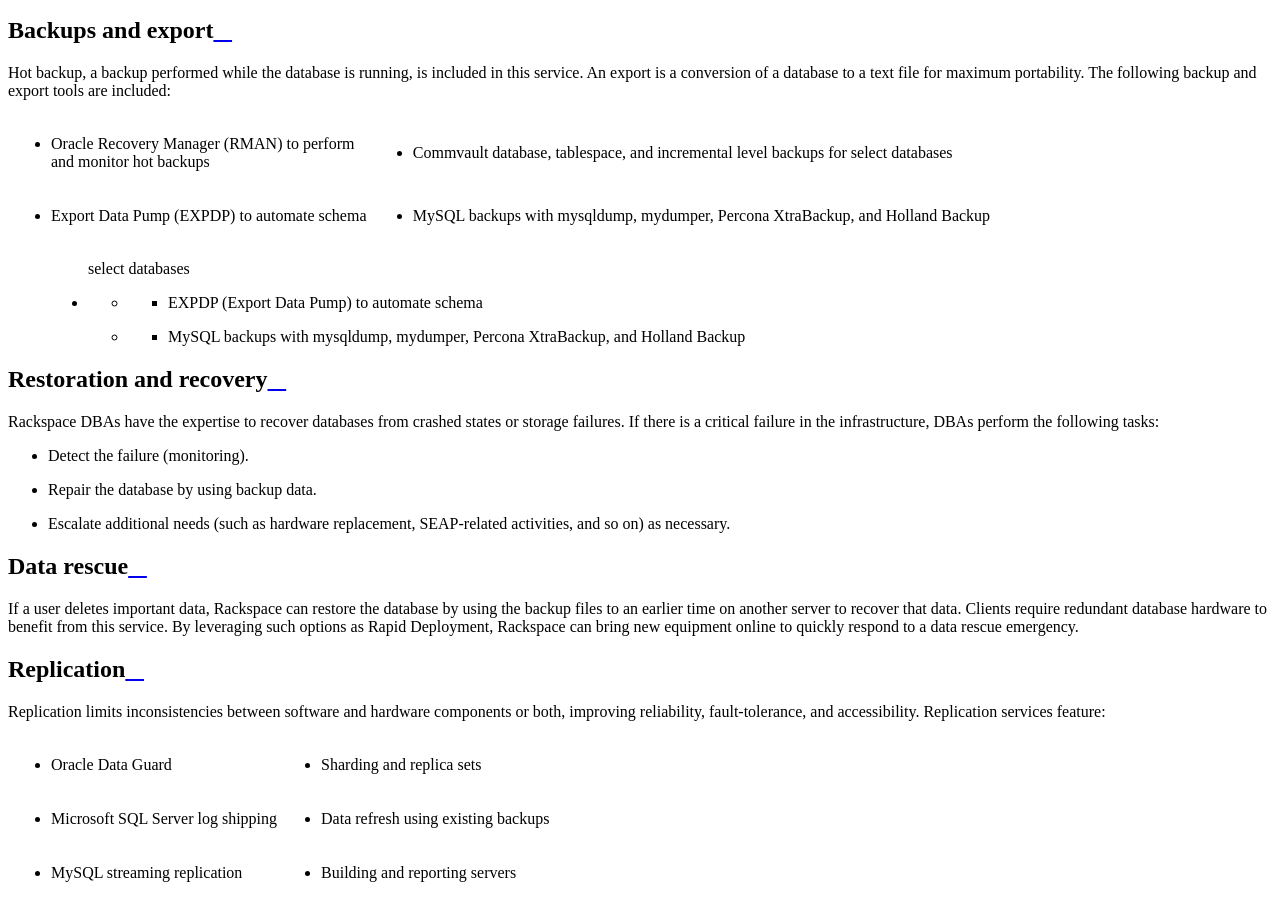
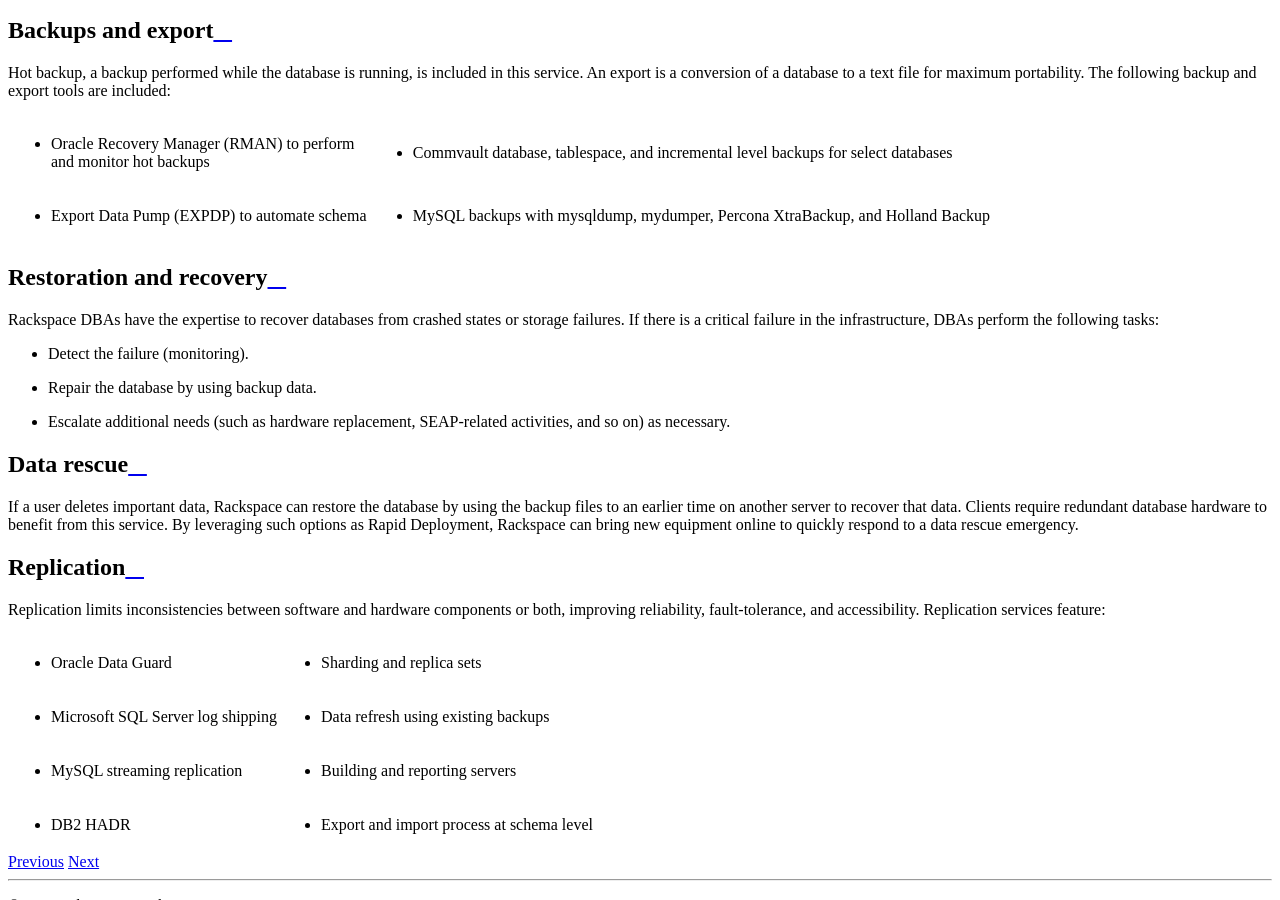
Before and after one commit to rackerlabs/docs-ras-databases, a Sphinx documentation site: the page built from docs/ras-databases-handbook/backup-recovery.rst, in a window 1280 px wide and 900 px high, scrolled down 517 px. Built offline with Sphinx 7.4.7 and the Read the Docs theme 2.0.0, drawn with Linux system fonts in a browser that asks for light colours.

Commit message:
Update backup-recovery.rst

```diff
--- a/docs/ras-databases-handbook/backup-recovery.rst
+++ b/docs/ras-databases-handbook/backup-recovery.rst
@@ -26,14 +26,6 @@
    * - * Export Data Pump (EXPDP) to automate schema
      - * MySQL backups with mysqldump, mydumper, Percona XtraBackup, and Holland
          Backup
-=======
-   * - * Oracle RMAN (Recovery Manager) to perform and monitor hot backups
-     - * Commvault database, tablespace and incremental level backups for
-         select databases
-
-   * - * EXPDP (Export Data Pump) to automate schema
-     - * MySQL backups with mysqldump, mydumper, Percona XtraBackup, and
-         Holland Backup
 
 
 Restoration and recovery
```
